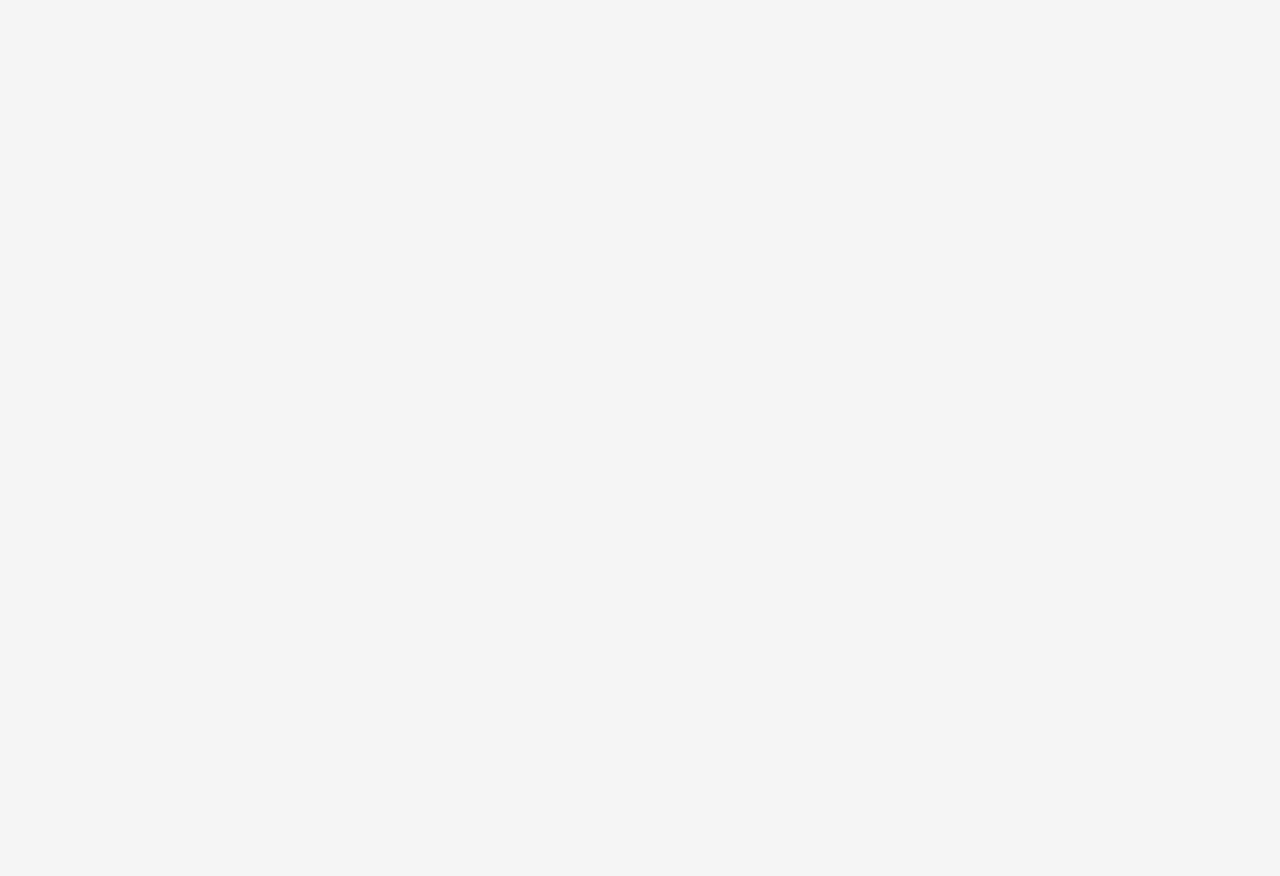
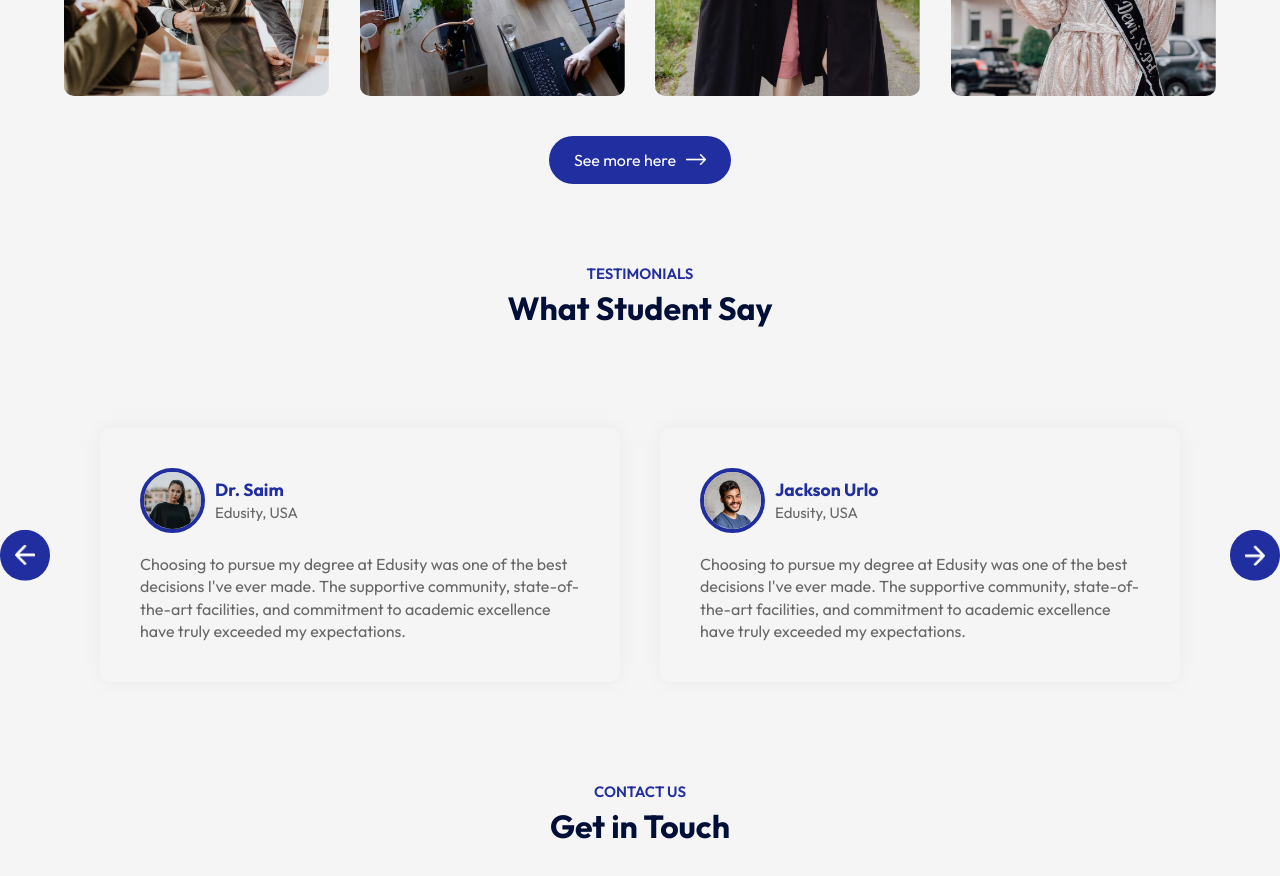
Before and after one commit to MuhammadRizwan-29/edusityapplication, a React (Vite) app: page / in a window 1280 px wide. Shown: the part 2400-3276 px from the top of the page. Before the commit the page ends 2018 px from the top, so only its background shows below. Built offline with nearby package versions, Linux system fonts and the light colour scheme.

Commit message:
Campus section & Testimonials section has been added.

```diff
--- a/src/App.jsx
+++ b/src/App.jsx
@@ -1,7 +1,9 @@
 import About from "./components/About/About";
+import Campus from "./components/Campus/Campus";
 import Hero from "./components/Hero/Hero";
 import Navbar from "./components/Navbar/Navbar";
 import Programs from "./components/Programs/Programs";
+import Testimonials from "./components/Testimonials/Testimonials";
 import Title from "./components/Title/Title";
 
 function App() {
@@ -13,6 +15,11 @@ function App() {
         <Title title={"What We Offer"} sub_heading={"Our Program"} />
         <Programs />
         <About />
+        <Title title={"Campus Photos"} sub_heading={"Gallery"} />
+        <Campus />
+        <Title title={"What Student Say"} sub_heading={"TESTIMONIALS"} />
+        <Testimonials />
+        <Title title={"Get in Touch"} sub_heading={"CONTACT US"} />
       </div>
     </>
   );
--- /dev/null
+++ b/src/components/Campus/Campus.css
@@ -0,0 +1,17 @@
+.campus__section {
+    margin: 80px auto;
+    width: 90%;
+    text-align: center;
+}
+
+.campus__section .gallery {
+    display: flex;
+    align-items: center;
+    justify-content: space-between;
+    margin-bottom: 40px;
+}
+
+.campus__section .gallery img {
+    width: 23%;
+    border-radius: 10px;
+}
--- /dev/null
+++ b/src/components/Campus/Campus.jsx
@@ -0,0 +1,22 @@
+import "./Campus.css";
+import gallery_1 from "../../assets/gallery-1.png";
+import gallery_2 from "../../assets/gallery-2.png";
+import gallery_3 from "../../assets/gallery-3.png";
+import gallery_4 from "../../assets/gallery-4.png";
+import white_arrow from "../../assets/white-arrow.png";
+
+export default function Campus() {
+  return (
+    <section className="campus__section">
+      <div className="gallery">
+        <img src={gallery_1} alt="Campus Gallery" />
+        <img src={gallery_2} alt="Campus Gallery" />
+        <img src={gallery_3} alt="Campus Gallery" />
+        <img src={gallery_4} alt="Campus Gallery" />
+      </div>
+      <button className="dark-button">
+        See more here <img src={white_arrow} />
+      </button>
+    </section>
+  );
+}
--- /dev/null
+++ b/src/components/Testimonials/Testimonials.css
@@ -0,0 +1,66 @@
+.testimonials__section {
+    margin: 80px auto;
+    padding: 0px 80px;
+    position: relative;
+}
+
+.testimonials__section .next__btn,
+.testimonials__section .back__btn {
+    position: absolute;
+    top: 50%;
+    right: 0;
+    transform: translateY(-50%);
+    padding: 15px;
+    width: 50px;
+    border-radius: 50%;
+    cursor: pointer;
+    background: #212EA0;
+}
+
+.testimonials__section .back__btn {
+    right: auto;
+    left: 0;
+}
+
+.testimonials__section .slider {
+    overflow: hidden;
+}
+
+.testimonials__section ul {
+    list-style: none;
+    display: flex;
+    width: 200%;
+    overflow-x: hidden;
+    transition: 0.5s;
+}
+
+.testimonials__section ul li {
+    width: 50%;
+    padding: 20px;
+}
+
+.testimonials__section .slide {
+    box-shadow: 0 0 20px rgba(0, 0, 0, 0.05);
+    padding: 40px;
+    border-radius: 10px;
+    color: #676767;
+    line-height: 1.4;
+}
+
+.testimonials__section .slide img {
+    width: 65px;
+    border-radius: 50%;
+    margin-right: 10px;
+    border: 4px solid #212EA0;
+}
+
+.testimonials__section .slide .user__info {
+    display: flex;
+    align-items: center;
+    margin-bottom: 20px;
+    font-size: 15px;
+}
+
+.testimonials__section .slide .user__info h3 {
+    color: #212EA0;
+}
--- /dev/null
+++ b/src/components/Testimonials/Testimonials.jsx
@@ -0,0 +1,114 @@
+import "./Testimonials.css";
+import next_icon from "../../assets/next-icon.png";
+import back_icon from "../../assets/back-icon.png";
+import user_1 from "../../assets/user-1.png";
+import user_2 from "../../assets/user-2.png";
+import user_3 from "../../assets/user-3.png";
+import user_4 from "../../assets/user-4.png";
+import { useRef } from "react";
+
+export default function Testimonials() {
+  const slider = useRef();
+  let tx = 0;
+
+  const slideForward = () => {
+    if (tx > -50) {
+      tx -= 25;
+    }
+    slider.current.style.transform = `translateX(${tx}%)`;
+  };
+  const slideBackward = () => {
+    if (tx < 0) {
+      tx += 25;
+    }
+    slider.current.style.transform = `translateX(${tx}%)`;
+  };
+  return (
+    <section className="testimonials__section">
+      <img
+        onClick={slideForward}
+        src={next_icon}
+        className="next__btn"
+        alt="Next Button"
+      />
+      <img
+        onClick={slideBackward}
+        src={back_icon}
+        className="back__btn"
+        alt="Back Button"
+      />
+      <div className="slider">
+        <ul ref={slider}>
+          <li>
+            <div className="slide">
+              <div className="user__info">
+                <img src={user_1} alt="User Icon" />
+                <div>
+                  <h3>Dr. Saim</h3>
+                  <span>Edusity, USA</span>
+                </div>
+              </div>
+              <p>
+                Choosing to pursue my degree at Edusity was one of the best
+                decisions I've ever made. The supportive community,
+                state-of-the-art facilities, and commitment to academic
+                excellence have truly exceeded my expectations.
+              </p>
+            </div>
+          </li>
+          <li>
+            <div className="slide">
+              <div className="user__info">
+                <img src={user_2} alt="User Icon" />
+                <div>
+                  <h3>Jackson Urlo</h3>
+                  <span>Edusity, USA</span>
+                </div>
+              </div>
+              <p>
+                Choosing to pursue my degree at Edusity was one of the best
+                decisions I've ever made. The supportive community,
+                state-of-the-art facilities, and commitment to academic
+                excellence have truly exceeded my expectations.
+              </p>
+            </div>
+          </li>
+          <li>
+            <div className="slide">
+              <div className="user__info">
+                <img src={user_3} alt="User Icon" />
+                <div>
+                  <h3>Jassmine</h3>
+                  <span>Edusity, USA</span>
+                </div>
+              </div>
+              <p>
+                Choosing to pursue my degree at Edusity was one of the best
+                decisions I've ever made. The supportive community,
+                state-of-the-art facilities, and commitment to academic
+                excellence have truly exceeded my expectations.
+              </p>
+            </div>
+          </li>
+          <li>
+            <div className="slide">
+              <div className="user__info">
+                <img src={user_4} alt="User Icon" />
+                <div>
+                  <h3>Meeon Stephen</h3>
+                  <span>Edusity, USA</span>
+                </div>
+              </div>
+              <p>
+                Choosing to pursue my degree at Edusity was one of the best
+                decisions I've ever made. The supportive community,
+                state-of-the-art facilities, and commitment to academic
+                excellence have truly exceeded my expectations.
+              </p>
+            </div>
+          </li>
+        </ul>
+      </div>
+    </section>
+  );
+}
--- a/src/index.css
+++ b/src/index.css
@@ -47,3 +47,8 @@ button>img {
     width: 20px;
     margin-left: 10px;
 }
+
+.dark-button {
+    background: #212EA0;
+    color: #fff;
+}
```
